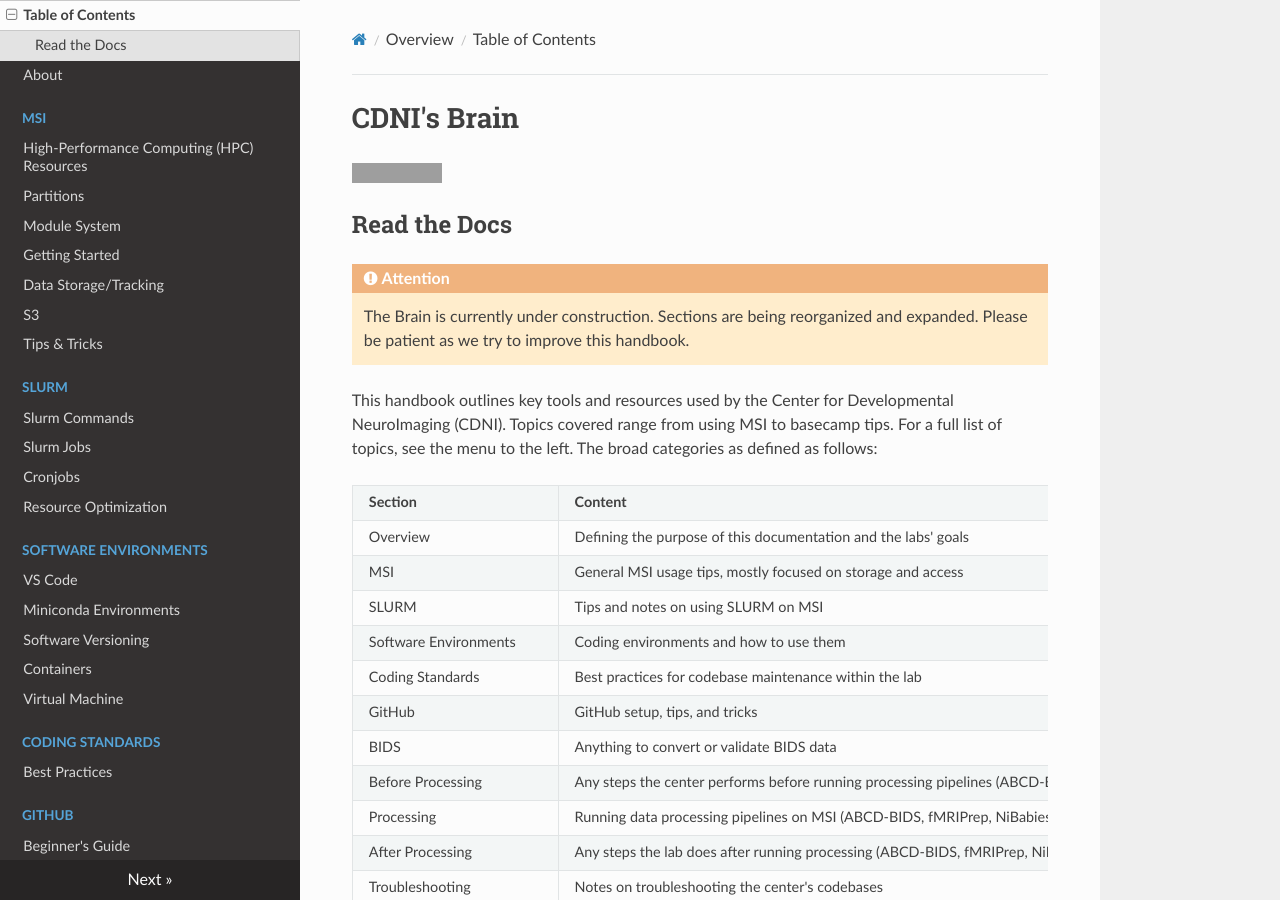
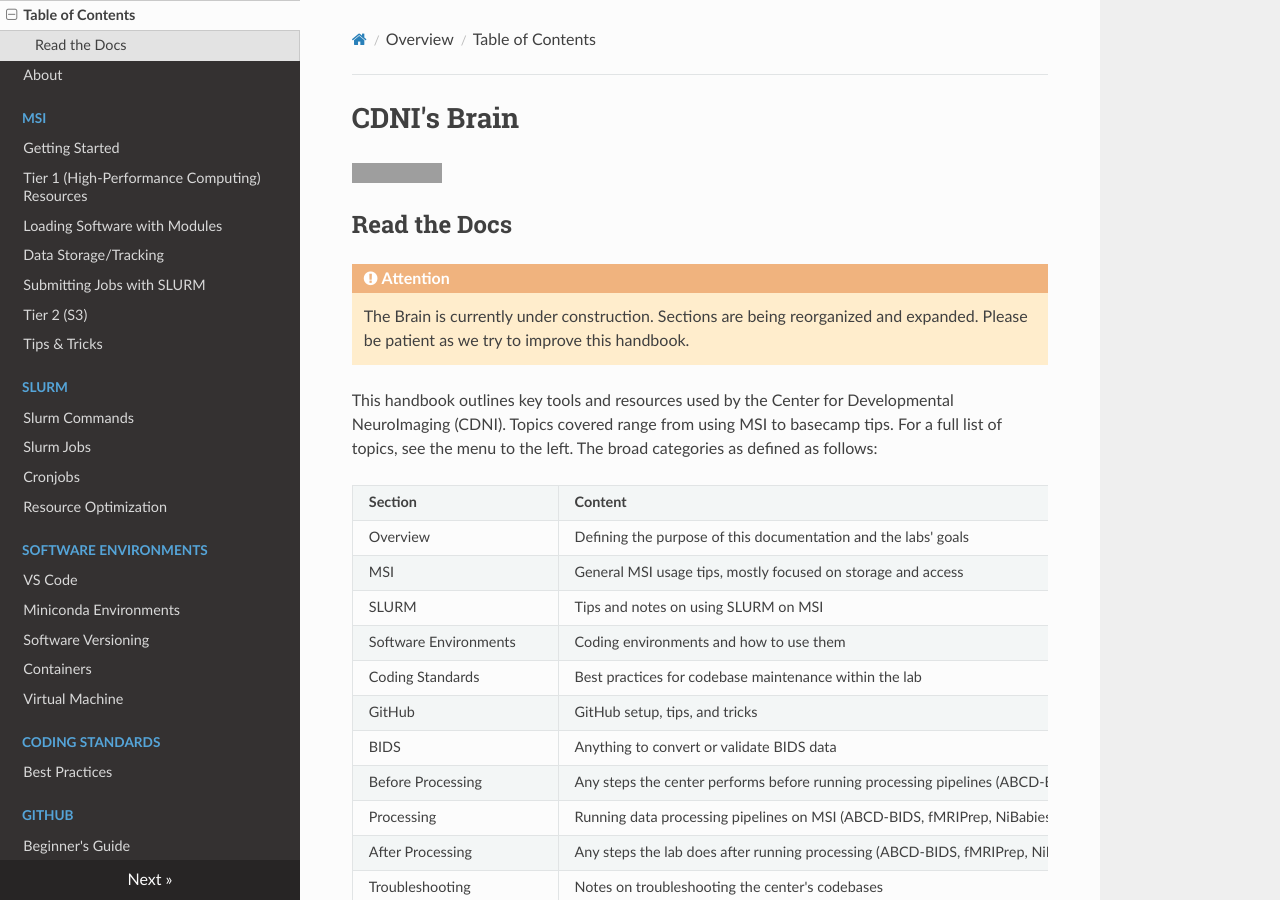
Before and after one commit to DCAN-Labs/cdni-brain, an MkDocs documentation site: the page built from docs/index.md, in a window 1280 px wide and 900 px high. Built offline with MkDocs 1.6.1, drawn with Linux system fonts in a browser that asks for light colours; nearby versions of some CDN libraries; grey boxes are pictures that could not be loaded.

Commit message:
Update mkdocs.yml
moved NORDIC page to data-prep

```diff
--- a/mkdocs.yml
+++ b/mkdocs.yml
@@ -8,12 +8,12 @@ nav:
       - Table of Contents: index.md
       - About: about.md
   - MSI:
-      - High-Performance Computing (HPC) Resources: hpc.md
-      - Partitions: partitions.md
-      - Module System: modules.md
       - Getting Started: msi-login.md
+      - Tier 1 (High-Performance Computing) Resources: hpc.md
+      - Loading Software with Modules: modules.md
       - Data Storage/Tracking: storage.md
-      - S3: s3.md
+      - Submitting Jobs with SLURM: partitions.md
+      - Tier 2 (S3): s3.md
       - Tips & Tricks: roadblocks.md
   - SLURM:
       - Slurm Commands: slurm.md
@@ -36,11 +36,11 @@ nav:
   - BIDS:
       - DICOM to BIDS conversion: dcm2bids.md
       - BIDS Validation: bids.md
-      - NORDIC Denoising and BIDS NORDIC Wrapper: nordic.md
       - BIDS Directory Structure: bids-directory-structure.md
-  - Before processing:
+  - Data prep:
+      - NORDIC Denoising: nordic.md
       - Infant Preprocessing: infant-preproc.md
-      - MRI Image De-Identification: deidentification.md
+      - Defacing: defacing.md
       - 10.5T NHP ABCD BIDS Pipeline Synth: preprocessing.md
       - Fast Track QC Comparison (ABCD): fasttrack.md
       - Respiration Rate Settings: resp-rate.md
@@ -51,7 +51,7 @@ nav:
       - DCAN-infant Templates/Atlases: dcan-infant-templates.md
       - Running nnUNet Predict: nnunet.md
       - Best Practices: processing-sop.md
-  - After processing:
+  - Post-processing:
       - file-mapper: filemapper.md
       - Precision Mapping Wrapper: precision.md
       - Processing Status: status.md
```
